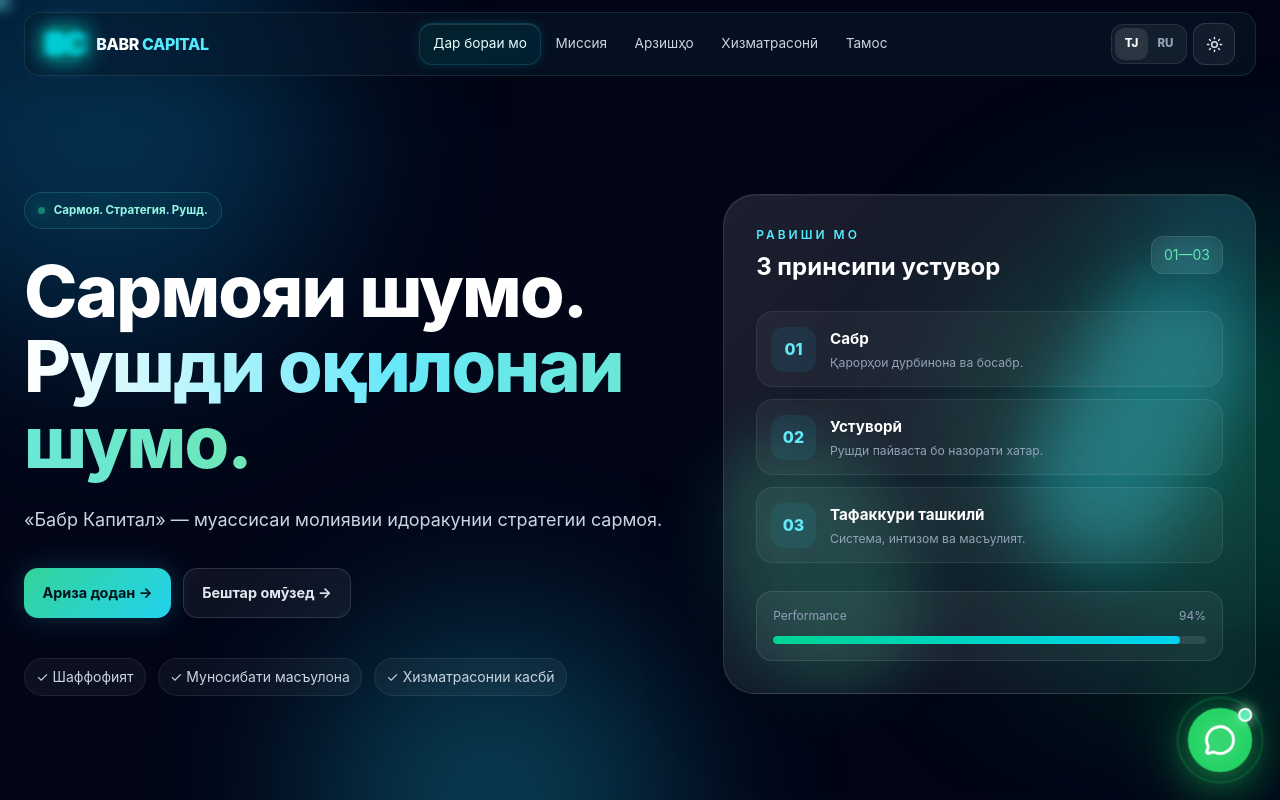
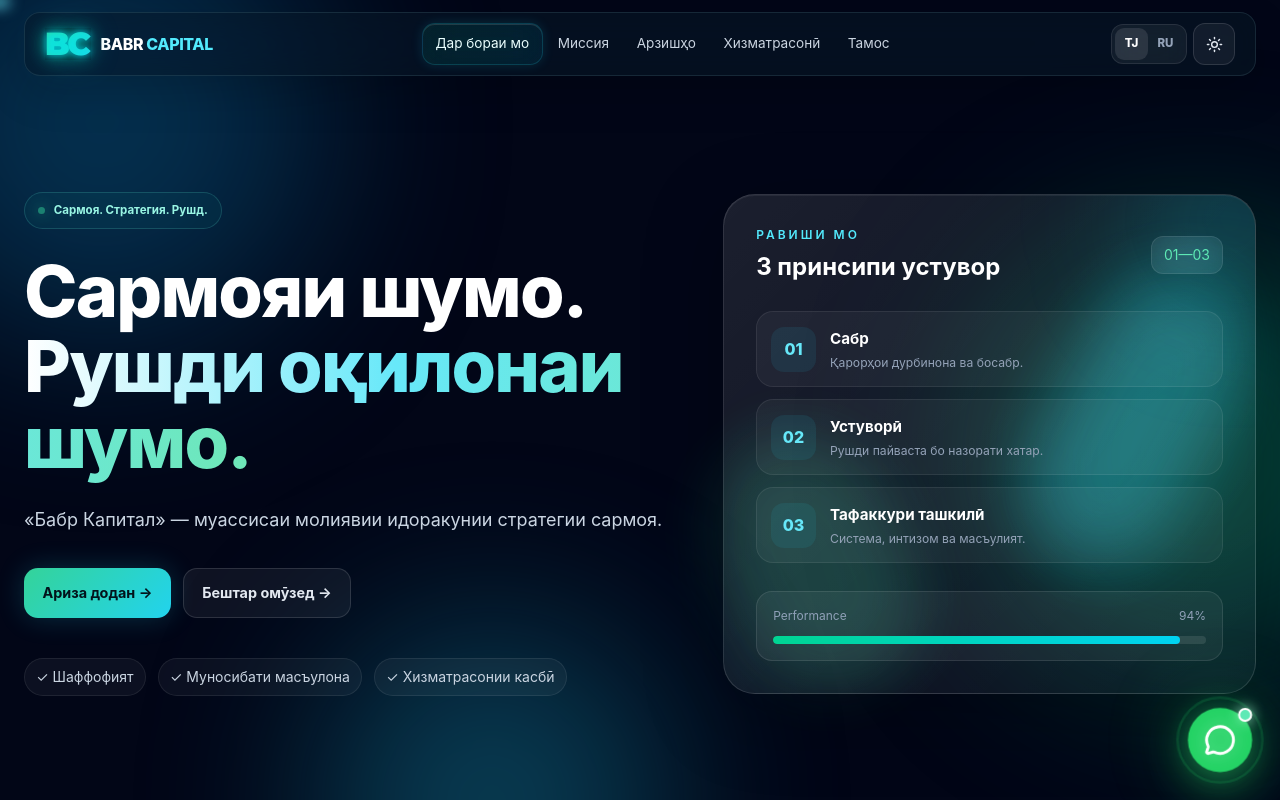
Before and after one commit to mehrvarshodiev/babr-capital, a React (Vite) app: page / in a window 1280 px wide. Shown: the top 800 px of the page. Built offline with nearby package versions, Linux system fonts and the light colour scheme.

Commit message:
Refine BC logo typography

```diff
--- a/src/components/Navbar/Navbar.tsx
+++ b/src/components/Navbar/Navbar.tsx
@@ -53,23 +53,24 @@ export default function Navbar({ t, language, change }: { t: Copy; language: Lan
     fontWeight: 900,
     fontSize: '32px',
     lineHeight: 1,
-    letterSpacing: '-3px',
+    letterSpacing: '-2.4px',
     width: 'auto',
     height: 'auto',
     borderRadius: 0,
     paddingRight: '2px',
-    background: 'none',
-    WebkitBackgroundClip: 'initial',
+    background: 'linear-gradient(135deg, #34d399 0%, #22d3ee 100%)',
+    WebkitBackgroundClip: 'text',
+    backgroundClip: 'text',
     WebkitTextFillColor: 'transparent',
     color: 'transparent',
-    textShadow: theme === 'dark' ? '0 0 7px rgba(0,229,255,.95), 0 0 18px rgba(0,255,136,.7), 0 0 32px rgba(34,211,238,.45)' : '0 0 6px rgba(0,180,200,.45), 0 0 15px rgba(0,220,150,.28)',
-    filter: 'drop-shadow(0 0 5px rgba(0,229,255,.35))',
+    textShadow: theme === 'dark' ? '0 0 7px rgba(0,229,255,.72), 0 0 18px rgba(0,255,136,.45)' : '0 0 6px rgba(0,180,200,.32), 0 0 14px rgba(0,220,150,.2)',
+    filter: 'drop-shadow(0 0 4px rgba(0,229,255,.28))',
     transition: 'filter 240ms ease, transform 240ms ease',
   };
 
   return (
     <>
-      <style>{`@keyframes navbar-glass-gradient{0%,100%{background-position:0% 50%}50%{background-position:100% 50%}}@media(prefers-reduced-motion:reduce){.nav-link{animation:none!important}.navbar-reveal{transition:none!important}}@media(min-width:768px){.navbar-desktop-links{display:flex!important}.navbar-menu-button{display:none!important}.navbar-mobile-menu{display:none!important}}@media(max-width:767px){.navbar-desktop-links{display:none!important}.navbar-menu-button{display:grid!important}}@media(max-width:767px){.brand-logo-premium{font-size:28px!important;letter-spacing:-2.6px!important}}`}</style>
+      <style>{`@import url('https://fonts.googleapis.com/css2?family=Montserrat:wght@700;800;900&display=swap');@keyframes navbar-glass-gradient{0%,100%{background-position:0% 50%}50%{background-position:100% 50%}}@media(prefers-reduced-motion:reduce){.nav-link{animation:none!important}.navbar-reveal{transition:none!important}}@media(min-width:768px){.navbar-desktop-links{display:flex!important}.navbar-menu-button{display:none!important}.navbar-mobile-menu{display:none!important}}@media(max-width:767px){.navbar-desktop-links{display:none!important}.navbar-menu-button{display:grid!important}}@media(max-width:767px){.brand-logo-premium{font-size:28px!important;letter-spacing:-2px!important}}`}</style>
       <header className={`site-navbar navbar-reveal fixed inset-x-0 top-0 z-50 px-3 pt-3 sm:px-6 ${visible ? 'is-visible' : 'is-hidden'}`} style={{ transform: visible ? 'translate3d(0,0,0)' : 'translate3d(0,calc(-100% - 18px),0)', opacity: visible ? 1 : 0, transition: 'transform 420ms cubic-bezier(.22,1,.36,1), opacity 260ms ease' }}>
         <nav className="glass nav-shell mx-auto flex max-w-7xl items-center gap-3 rounded-2xl border px-3 py-2.5 sm:px-4 lg:px-5" style={{ background: theme === 'dark' ? 'rgba(7, 24, 36, 0.58)' : 'linear-gradient(135deg, rgba(255,255,255,.82), rgba(231,246,244,.78))', borderColor: theme === 'dark' ? 'rgba(148,206,216,.13)' : 'rgba(15,23,42,.10)', boxShadow: theme === 'dark' ? '0 16px 44px rgba(0,0,0,.16)' : '0 12px 36px rgba(15,23,42,.08)', backdropFilter: 'blur(28px) saturate(155%)', WebkitBackdropFilter: 'blur(28px) saturate(155%)' }}>
           <button onClick={() => go('top')} className="flex shrink-0 items-center gap-2.5 font-extrabold tracking-tight" aria-label="Babr Capital"><span className="brand-mark brand-logo-premium" style={logoStyle}>BC</span><span className="hidden xl:block">BABR <span className="text-cyan-300">CAPITAL</span></span></button>
```
